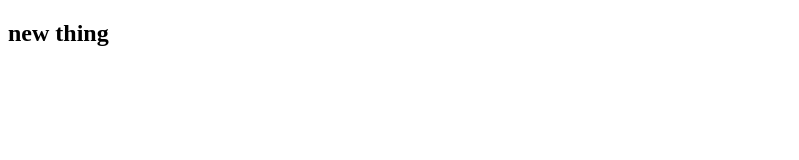
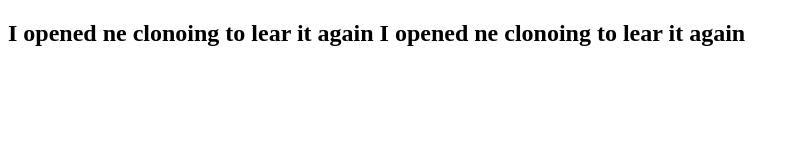
Before and after one commit to Nagachaithanya166/cloning, a plain HTML site: page index.html in a window 1280 px wide. Shown: the whole page, without its empty margins (0-799 px from the left). Drawn offline with Linux system fonts and the light colour scheme.

Commit message:
h2 changed

```diff
--- a/index.html
+++ b/index.html
@@ -7,7 +7,8 @@
 </head>
 <body>
     <h2>
-      new thing
+      I opened ne clonoing to lear it again
+      I opened ne clonoing to lear it again
     </h2>
 </body>
 </html>
```
